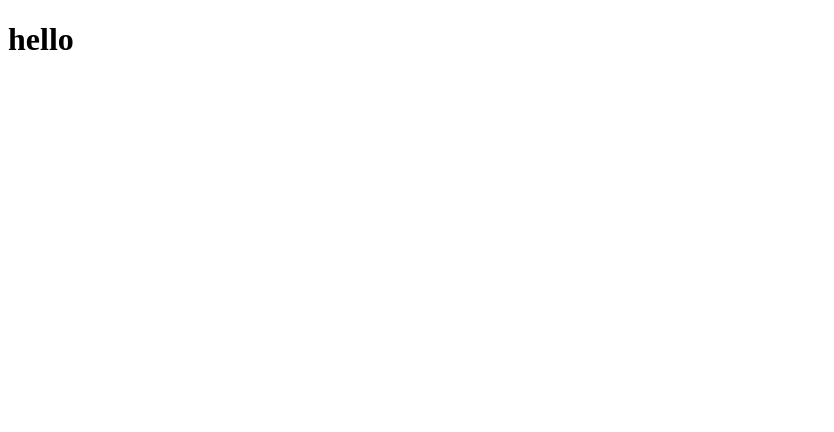
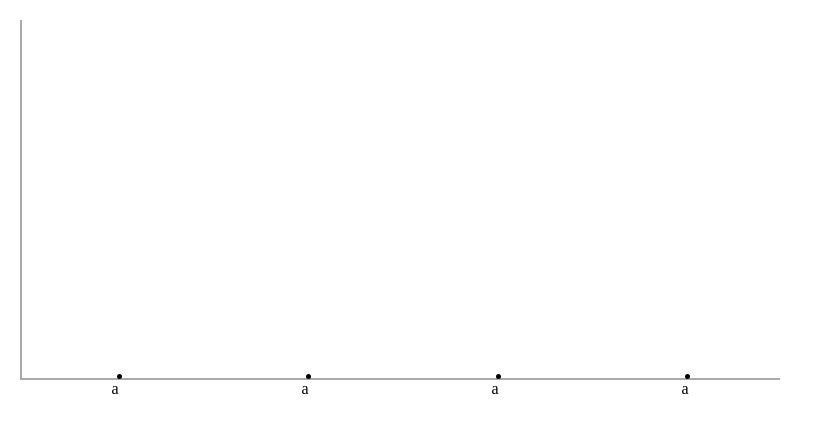
Before and after one commit to 2021echo-friends/adminpage, a React (Create React App) app: page / in a window 1280 px wide. Shown: the top 432 px of the page, without its empty margins (0-834 px from the left). Built offline with nearby package versions, Linux system fonts and the light colour scheme.

Commit message:
can i push?

```diff
--- a/package.json
+++ b/package.json
@@ -9,6 +9,7 @@
     "react": "^17.0.2",
     "react-dom": "^17.0.2",
     "react-scripts": "4.0.3",
+    "styled-components": "^5.3.0",
     "web-vitals": "^1.1.2"
   },
   "scripts": {
--- a/src/components/App.js
+++ b/src/components/App.js
@@ -1,6 +1,11 @@
-function App() {
+import Graph from "components/Graph";
+import React from "react";
+
+const App = () => {
   return (
-    <h1>hello</h1>
+    <div>
+      <Graph />
+    </div>
   );
 }
 
--- /dev/null
+++ b/src/components/Graph.css
@@ -0,0 +1,40 @@
+* {
+  padding: 0;
+  margin: 0;
+  box-sizing: border-box;
+}
+.graphContainer {
+  width: 800px;
+  height: 400px;
+  padding: 20px;
+}
+.graphContainer .graph {
+  display: flex;
+  flex-direction: row;
+  width: 100%;
+  height: 100%;
+  border: solid;
+  border-width: 0 0 2px 2px;
+  border-color: #aaa;
+}
+.graphContainer .graph .element {
+  display: flex;
+  justify-content: center;
+  width: 100%;
+  height: 100%;
+  filter: invert(0);
+}
+.graphContainer .graph .element .node {
+  position: absolute;
+  top: 99%;
+  left: 50%;
+  width: 5px;
+  height: 5px;
+  border-radius: 50%;
+  background-color: black;
+}
+.graphName {
+  display: flex;
+  justify-content: space-around;
+  width: 100%;
+}
--- /dev/null
+++ b/src/components/Graph.js
@@ -0,0 +1,52 @@
+import "components/Graph.css";
+import Graphelement from "components/Graphelement";
+import styled from "styled-components";
+
+const data = [
+    {
+        key : 1,
+        name : 'a',
+        value : 20
+    },
+    {
+        key : 2,
+        name : 'a',
+        value : 50
+    },
+    {
+        key : 3,
+        name : 'a',
+        value : 65
+    },
+    {
+        key : 4,
+        name : 'a',
+        value : 95
+    }
+]
+
+const Graph = () => {
+    return (
+        <div className="graphContainer">
+            <div className="graph">
+            {
+                data.map((prop, index) => {
+                    return (
+                        <Graphelement value={prop.value} />
+                    )
+                }
+                )
+            }
+            </div>
+            <div className="graphName">
+            {
+                data.map((prop) => (
+                <span className="elementText">{prop.name}</span>
+                ))
+            }
+            </div>
+        </div>
+    )
+}
+
+export default Graph;
--- /dev/null
+++ b/src/components/Graphelement.js
@@ -0,0 +1,11 @@
+const Graphelement = ({value}) => {
+    return(
+        <div className="element">
+            <div className="node"></div>
+        </div>
+    )
+
+
+}
+
+export default Graphelement;
```
Also changed, not shown: 1 other file (tests, documents, lock files or other folders).
